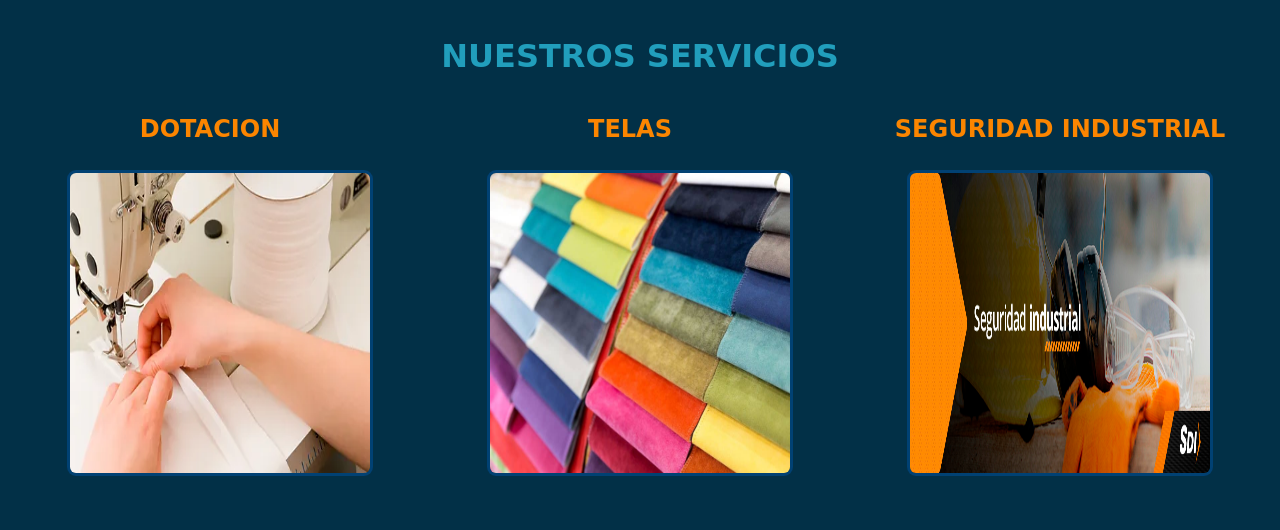
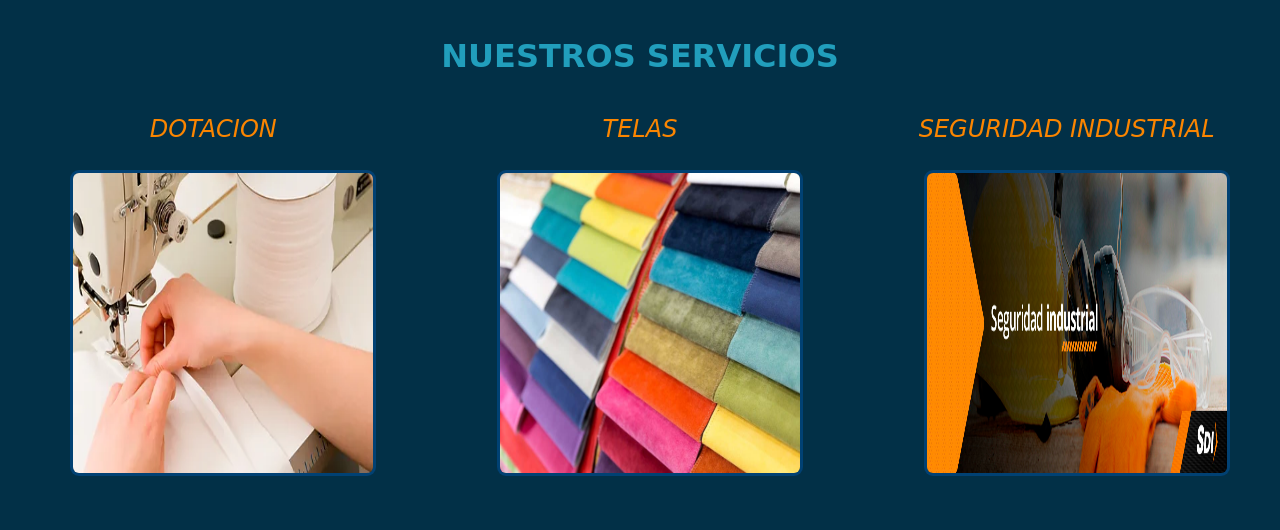
Before and after one commit to JeanVengoechea/proyecto-coder-desarrollo-web, a plain HTML site: page index.html in a window 1280 px wide. Shown: the part 954-1484 px from the top of the page. Drawn offline with Linux system fonts and the light colour scheme; a web font is replaced by a local one.

Commit message:
hover enlaces servicios index

```diff
--- a/css/style.css
+++ b/css/style.css
@@ -150,7 +150,25 @@ div.principalServicios {
     flex-wrap: wrap;
 }
 
-.cardServicios1 img {
+.cardServiciosNova {
+    display: flex;
+    flex-direction: column;
+    text-align: center;
+}
+
+.cardServiciosNova a {
+    color: #fb8500;
+    font-size: x-large;
+    font-weight: 600px;
+    font-style: oblique;
+    text-align: center;
+}
+
+.cardServiciosNova :hover {
+    color: brown;
+}
+
+.cardServiciosNova img {
     width: 300px;
     height: 300px;
     border-radius: 6px;
@@ -158,48 +176,6 @@ div.principalServicios {
     margin-left: 20px;
     margin-bottom: 10px;
     box-shadow: rgba(3, 102, 214, 0.3) 0px 0px 0px 3px;
-}
-
-.cardServicios1 h2 {
-    color: #fb8500;
-    font-size: x-large;
-    font-weight: 400px;
-    text-align: center;
-}
-
-.cardServicios2 img {
-    width: 300px;
-    height: 300px;
-    border-radius: 6px;
-    margin-top: 30px;
-    margin-left: 20px;
-    margin-bottom: 10px;
-    box-shadow: rgba(3, 102, 214, 0.3) 0px 0px 0px 3px;
-}
-
-.cardServicios2 h2 {
-    color: #fb8500;
-    font-size: x-large;
-    font-weight: 400px;
-    text-align: center;
-}
-
-.cardServicios3 img {
-    width: 300px;
-    height: 300px;
-    border-radius: 6px;
-    margin-top: 30px;
-    margin-left: 20px;
-    margin-right: 20px;
-    margin-bottom: 10px;
-    box-shadow: rgba(3, 102, 214, 0.3) 0px 0px 0px 3px;
-}
-
-.cardServicios3 h2 {
-    color: #fb8500;
-    font-size: x-large;
-    font-weight: 400px;
-    text-align: center;
 }
 
 .videosTutoriales {
--- a/index.html
+++ b/index.html
@@ -64,16 +64,16 @@
             <h1>NUESTROS SERVICIOS</h1>
         </div>
         <div class="principalServicios">
-            <div class="cardServicios1">
-                <h2>DOTACION</h2>
+            <div class="cardServiciosNova">
+                <a href="./pages/dotacion.html">DOTACION</a>
                 <img src="./img/CONFECCION.webp" alt="imagen confeccion">
             </div>
-            <div class="cardServicios2">
-                <h2>TELAS</h2>
+            <div class="cardServiciosNova">
+                <a href="./pages/telas.html">TELAS</a>
                 <img src="./img/img telas.jpg" alt="imagen telas">
             </div>
-            <div class="cardServicios3">
-                <h2>SEGURIDAD INDUSTRIAL</h2>
+            <div class="cardServiciosNova">
+                <a href="./pages/seguridad.html">SEGURIDAD INDUSTRIAL</a>
                 <img src="./img/seguridad industrial.jpg" alt="seguridad">
             </div>
         </div>
```
Also changed, not shown: pages/quienesSomos.html (+1 -1 lines).
